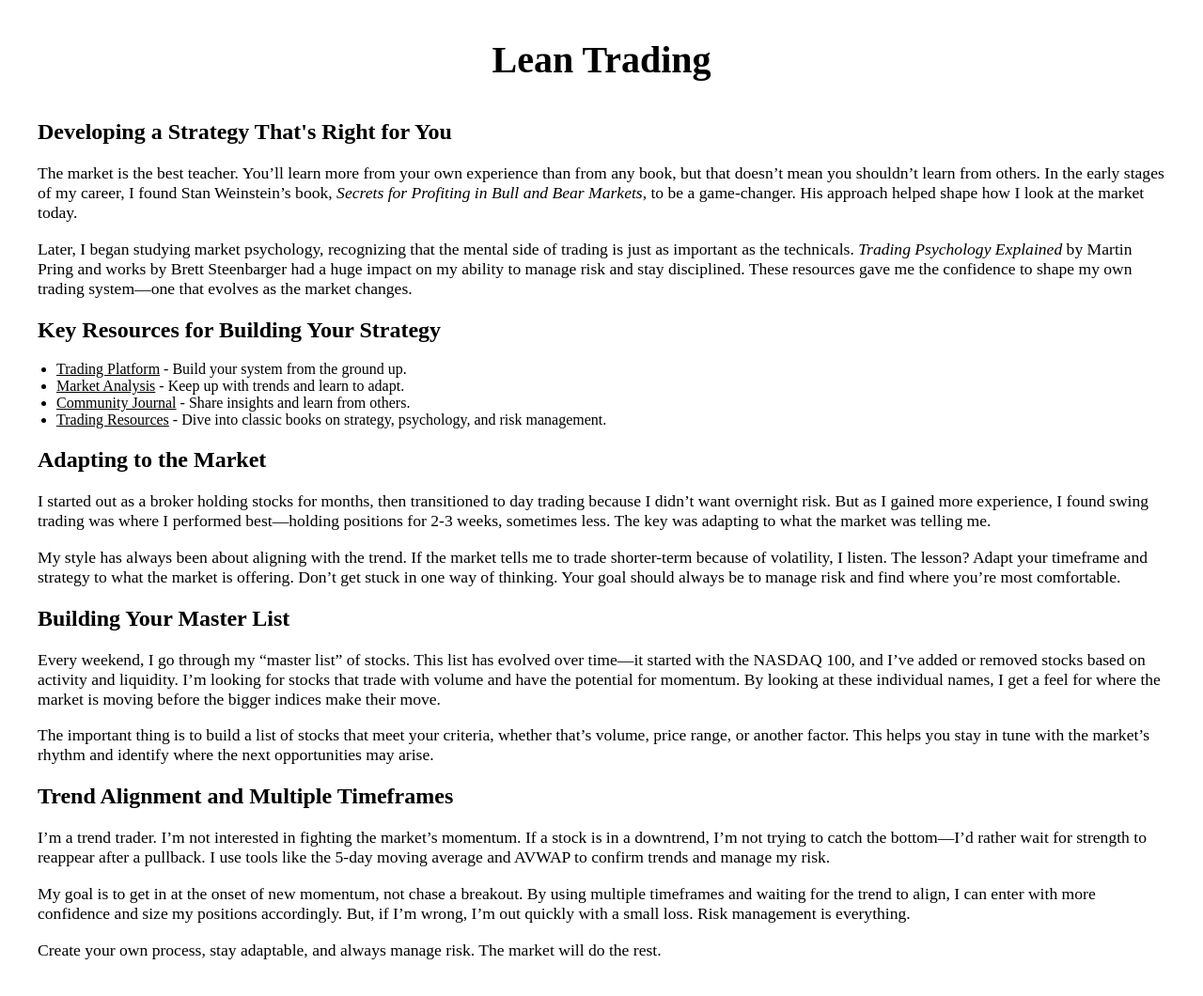
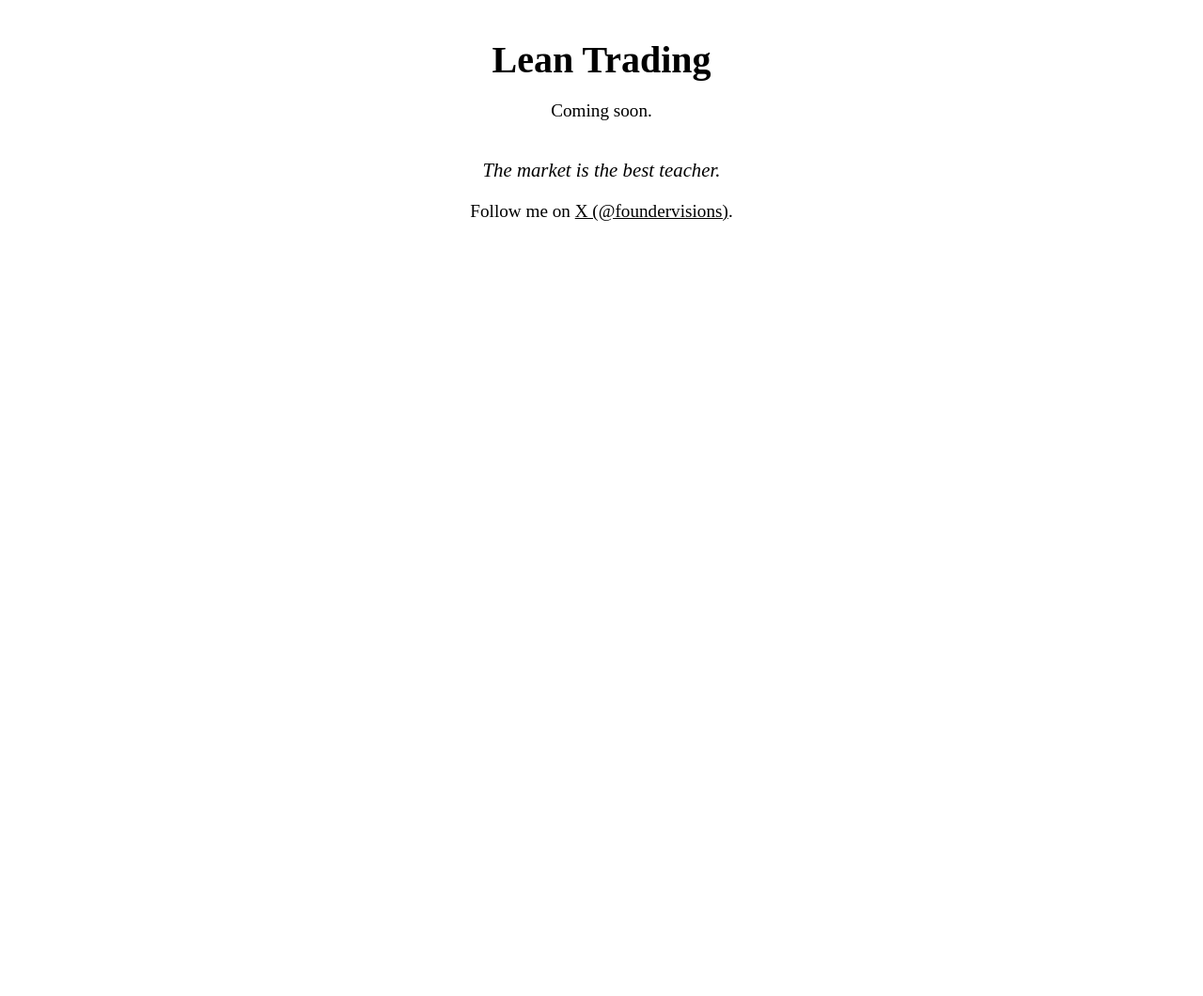
Before and after one commit to realworldbuilder/realworldbuilder.github.io, a plain HTML site: page index.html in a window 1280 px wide. Shown: the whole page at 94% size. After the commit the page ends 800 px from the top, so only its background shows below. Drawn offline with Linux system fonts and the light colour scheme.

Commit message:
Update index.html

```diff
--- a/index.html
+++ b/index.html
@@ -14,23 +14,22 @@
         h1 {
             text-align: center;
             font-size: 2.5em;
-            margin-bottom: 40px;
+            margin-bottom: 20px;
         }
-        h2 {
-            font-size: 1.5em;
+        p {
+            text-align: center;
+            font-size: 1.2em;
             margin-top: 20px;
-        }
-        ul {
-            list-style-type: disc;
-            padding-left: 20px;
         }
         a {
             color: black;
             text-decoration: underline;
         }
-        p {
-            margin-bottom: 15px;
-            font-size: 1.1em;
+        .slogan {
+            text-align: center;
+            font-style: italic;
+            font-size: 1.3em;
+            margin-top: 40px;
         }
     </style>
 </head>
@@ -38,47 +37,11 @@
 
     <h1>Lean Trading</h1>
 
-    <h2>Developing a Strategy That's Right for You</h2>
-    <p>
-        The market is the best teacher. You’ll learn more from your own experience than from any book, but that doesn’t mean you shouldn’t learn from others. In the early stages of my career, I found Stan Weinstein’s book, <em>Secrets for Profiting in Bull and Bear Markets</em>, to be a game-changer. His approach helped shape how I look at the market today.
-    </p>
-    <p>
-        Later, I began studying market psychology, recognizing that the mental side of trading is just as important as the technicals. <em>Trading Psychology Explained</em> by Martin Pring and works by Brett Steenbarger had a huge impact on my ability to manage risk and stay disciplined. These resources gave me the confidence to shape my own trading system—one that evolves as the market changes.
-    </p>
+    <p>Coming soon.</p>
 
-    <h2>Key Resources for Building Your Strategy</h2>
-    <ul>
-        <li><a href="#">Trading Platform</a> - Build your system from the ground up.</li>
-        <li><a href="#">Market Analysis</a> - Keep up with trends and learn to adapt.</li>
-        <li><a href="#">Community Journal</a> - Share insights and learn from others.</li>
-        <li><a href="#">Trading Resources</a> - Dive into classic books on strategy, psychology, and risk management.</li>
-    </ul>
+    <p class="slogan">The market is the best teacher.</p>
 
-    <h2>Adapting to the Market</h2>
-    <p>
-        I started out as a broker holding stocks for months, then transitioned to day trading because I didn’t want overnight risk. But as I gained more experience, I found swing trading was where I performed best—holding positions for 2-3 weeks, sometimes less. The key was adapting to what the market was telling me.
-    </p>
-    <p>
-        My style has always been about aligning with the trend. If the market tells me to trade shorter-term because of volatility, I listen. The lesson? Adapt your timeframe and strategy to what the market is offering. Don’t get stuck in one way of thinking. Your goal should always be to manage risk and find where you’re most comfortable.
-    </p>
-
-    <h2>Building Your Master List</h2>
-    <p>
-        Every weekend, I go through my “master list” of stocks. This list has evolved over time—it started with the NASDAQ 100, and I’ve added or removed stocks based on activity and liquidity. I’m looking for stocks that trade with volume and have the potential for momentum. By looking at these individual names, I get a feel for where the market is moving before the bigger indices make their move.
-    </p>
-    <p>
-        The important thing is to build a list of stocks that meet your criteria, whether that’s volume, price range, or another factor. This helps you stay in tune with the market’s rhythm and identify where the next opportunities may arise.
-    </p>
-
-    <h2>Trend Alignment and Multiple Timeframes</h2>
-    <p>
-        I’m a trend trader. I’m not interested in fighting the market’s momentum. If a stock is in a downtrend, I’m not trying to catch the bottom—I’d rather wait for strength to reappear after a pullback. I use tools like the 5-day moving average and AVWAP to confirm trends and manage my risk.
-    </p>
-    <p>
-        My goal is to get in at the onset of new momentum, not chase a breakout. By using multiple timeframes and waiting for the trend to align, I can enter with more confidence and size my positions accordingly. But, if I’m wrong, I’m out quickly with a small loss. Risk management is everything.
-    </p>
-
-    <p>Create your own process, stay adaptable, and always manage risk. The market will do the rest.</p>
+    <p style="text-align: center;">Follow me on <a href="https://twitter.com/foundervisions" target="_blank">X (@foundervisions)</a>.</p>
 
 </body>
 </html>
```
